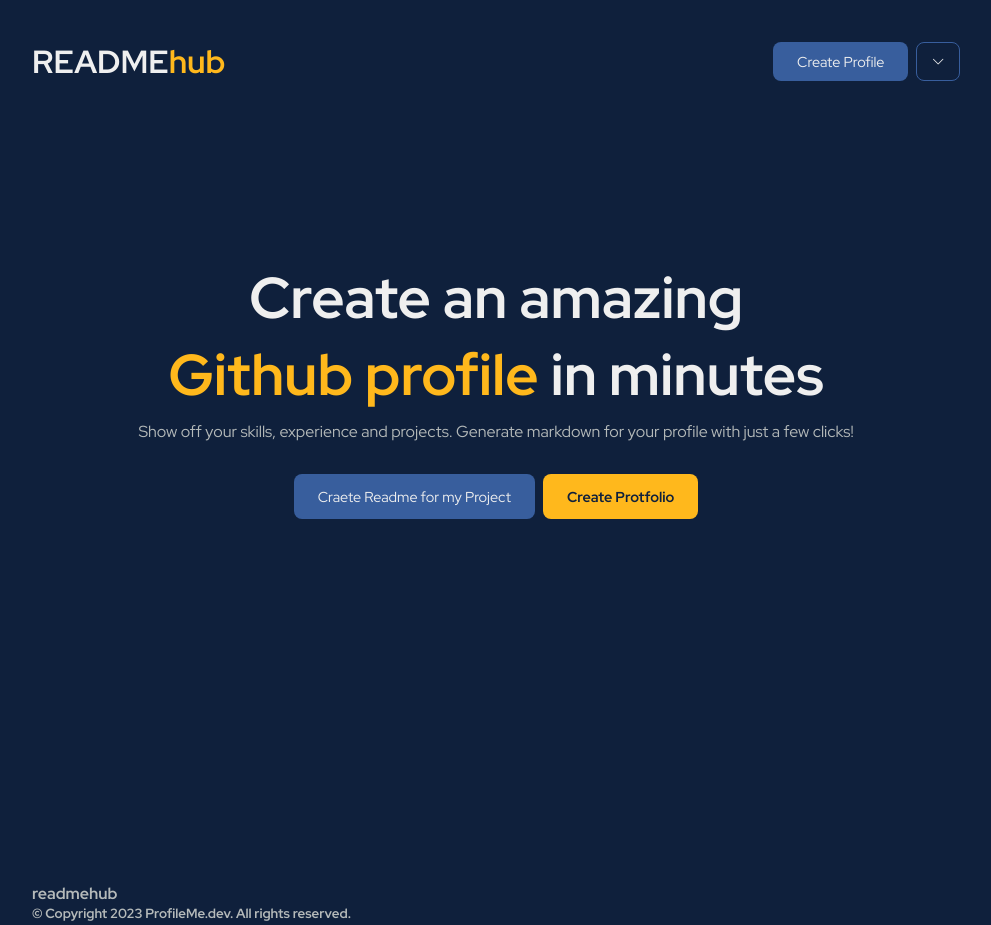
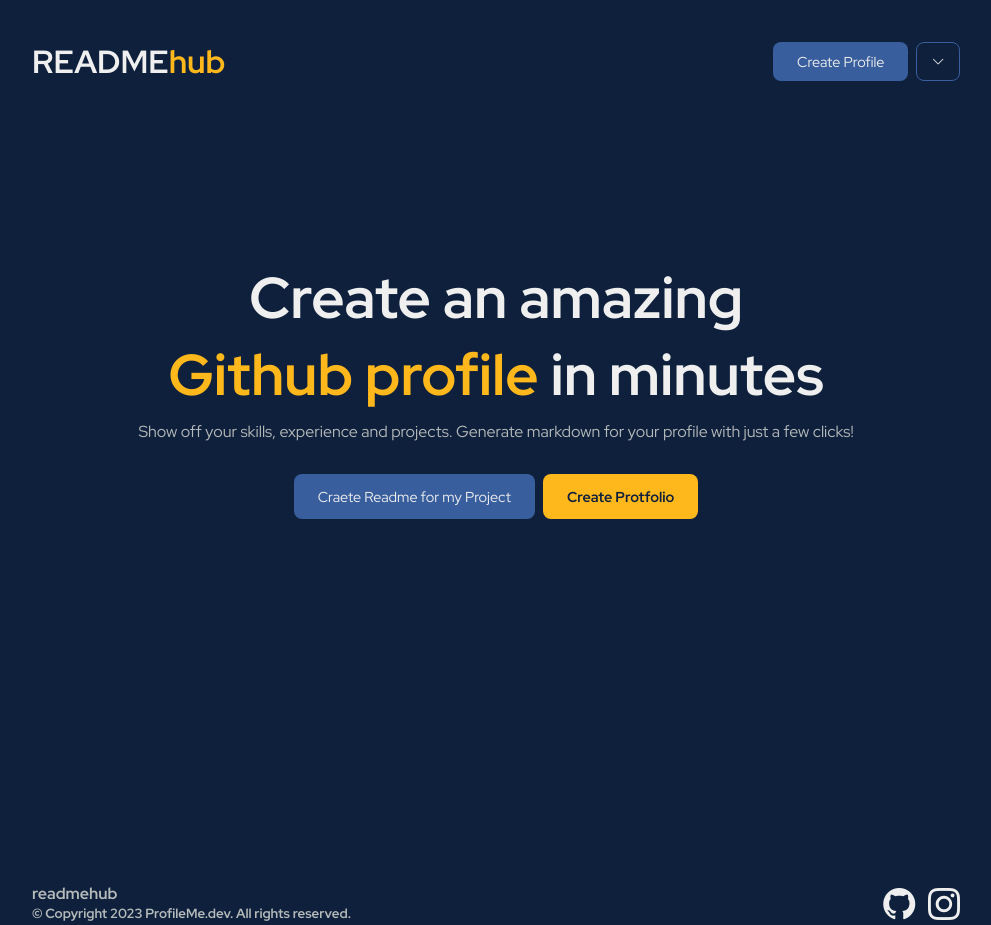
Before and after one commit to neginsoleimani/readmehub, a React (Create React App) app in the folder readmehub/: page / in a window 1280 px wide. Shown: the top 925 px of the page, without its empty margins (144-1135 px from the left). Built offline with nearby package versions, Linux system fonts and the light colour scheme.

Commit message:
Add fotter.css
add fotter.css

```diff
--- a/readmehub/src/components/footer/footer.css
+++ b/readmehub/src/components/footer/footer.css
@@ -1,3 +1,20 @@
 .footer{
     padding: 2.5rem 11rem;
+    display: flex;
+    justify-content: space-between;
 }
+
+.footer__link-icons{
+    display: flex;
+    justify-content: flex-end;
+    gap: 0.8rem;
+}
+
+.footer__links ul{
+    display: flex;
+    gap: 0.8rem;
+}
+
+.footer__links ul li{
+    color: var(--first-color-light);
+}
```
